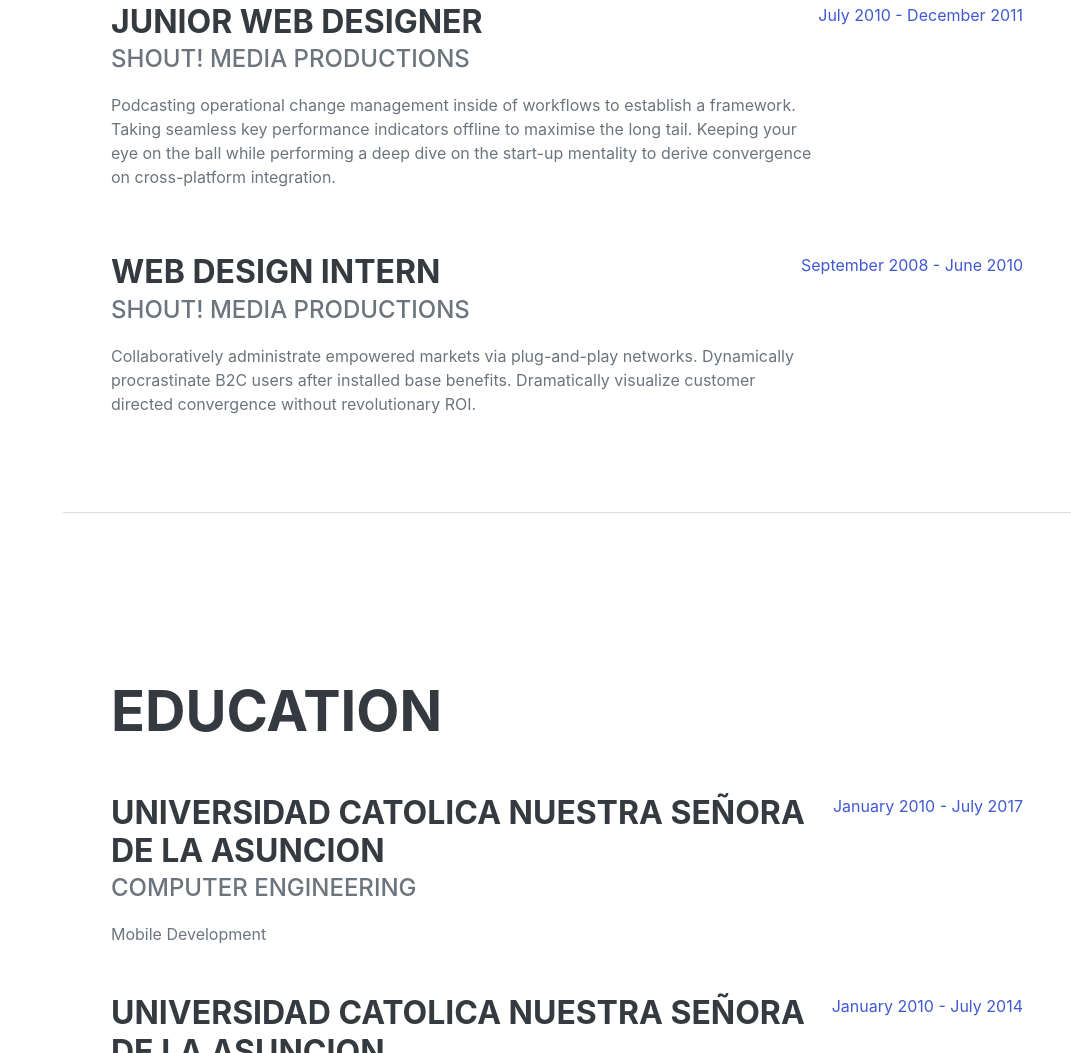
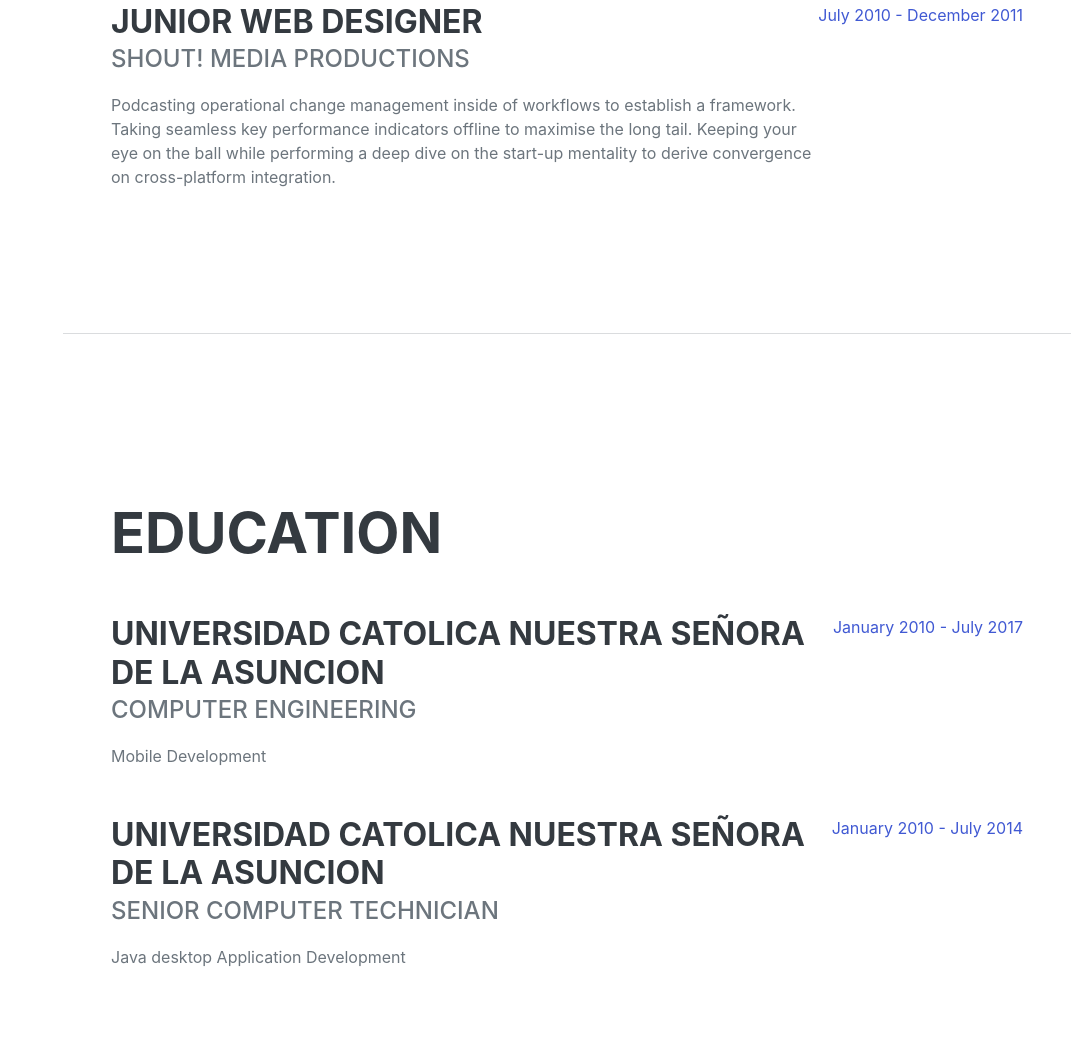
Before and after one commit to KikeVillasboa/kikes-resume, a plain HTML site: page index.html in a window 1280 px wide. Shown: the part 1494-2547 px from the top of the page, without its empty margins (209-1280 px from the left). Drawn offline with nearby package versions, Linux system fonts and the light colour scheme; a web font is replaced by a local one.

Commit message:
Actualice la seccion de Experiencia

```diff
--- a/index.html
+++ b/index.html
@@ -85,14 +85,7 @@
                         </div>
                         <div class="flex-shrink-0"><span class="text-primary">July 2010 - December 2011</span></div>
                     </div>
-                    <div class="d-flex flex-column flex-md-row justify-content-between">
-                        <div class="flex-grow-1">
-                            <h3 class="mb-0">Web Design Intern</h3>
-                            <div class="subheading mb-3">Shout! Media Productions</div>
-                            <p>Collaboratively administrate empowered markets via plug-and-play networks. Dynamically procrastinate B2C users after installed base benefits. Dramatically visualize customer directed convergence without revolutionary ROI.</p>
-                        </div>
-                        <div class="flex-shrink-0"><span class="text-primary">September 2008 - June 2010</span></div>
-                    </div>
+
                 </div>
             </section>
             <hr class="m-0" />
```
